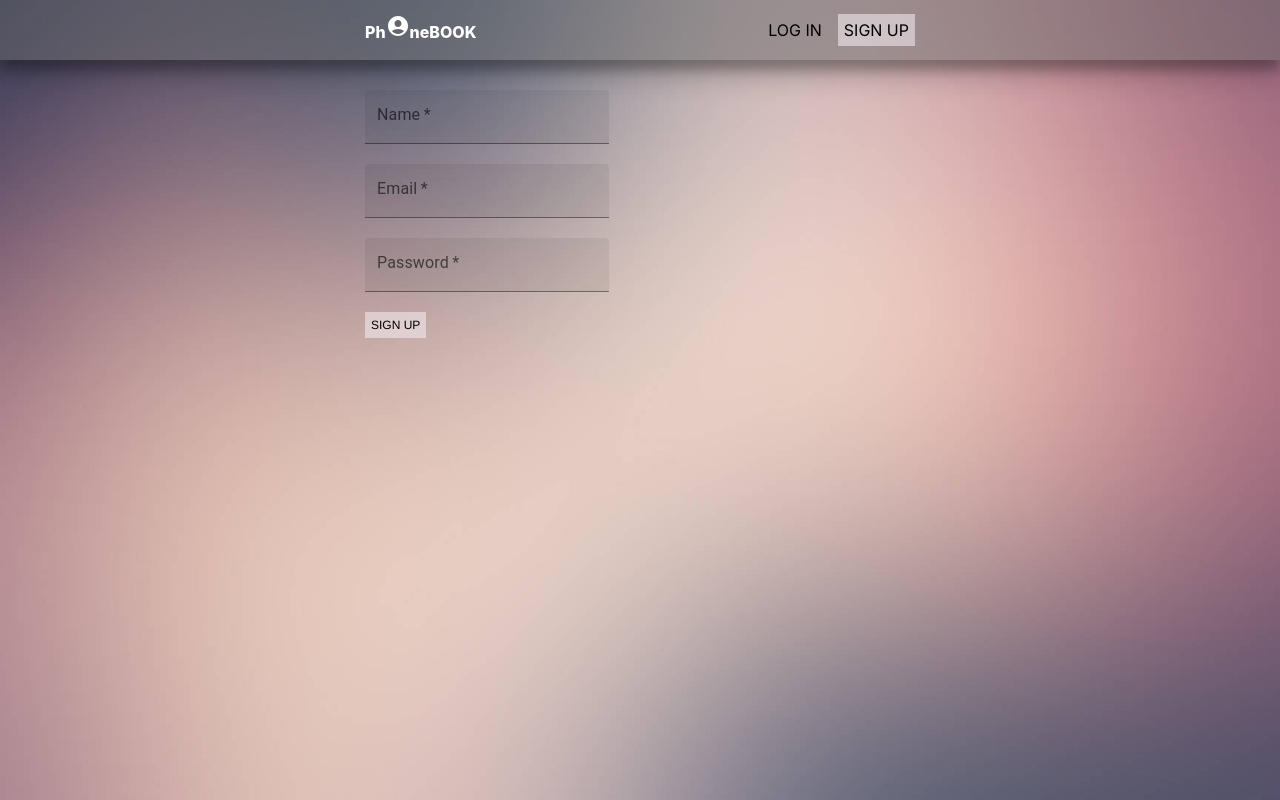
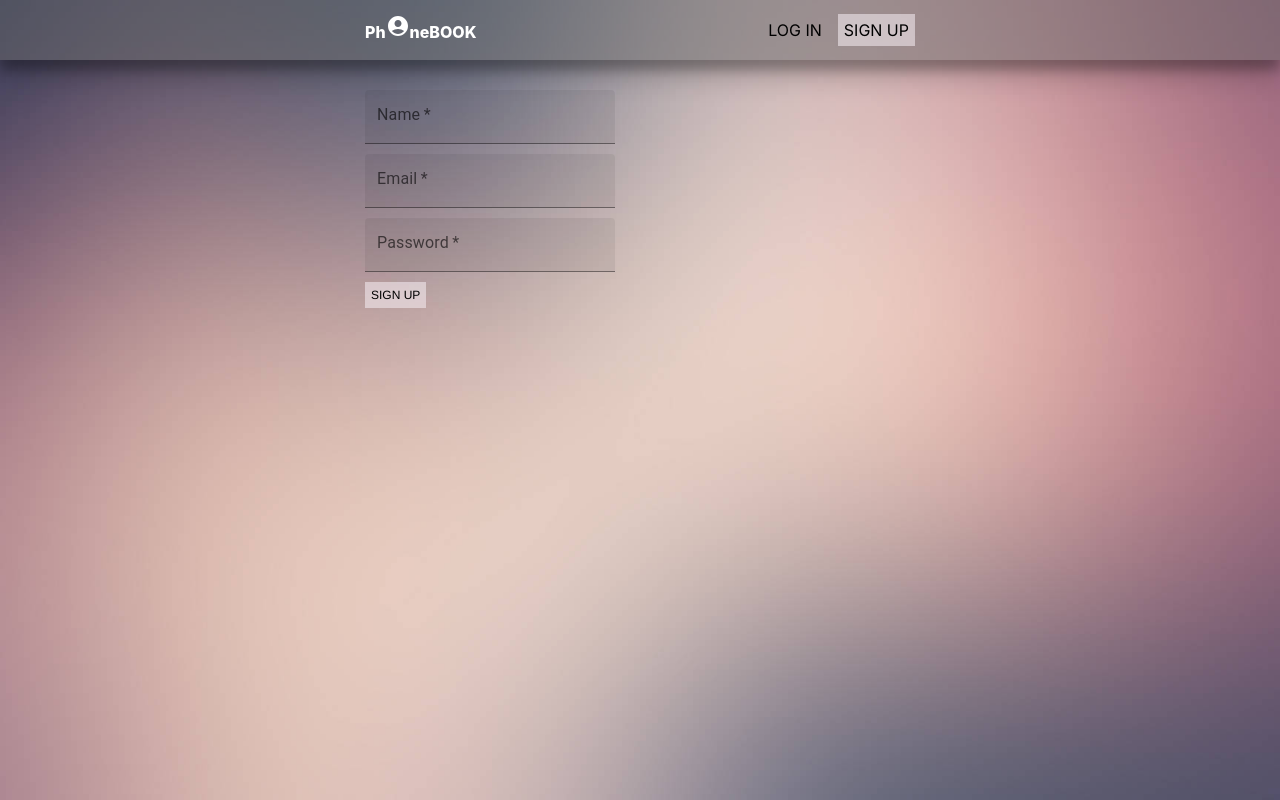
Before and after one commit to YanaPav/goit-react-hw-08-phonebook, a React (Create React App) app: page /goit-react-hw-08-phonebook/signup in a window 1280 px wide. Built offline with nearby package versions, Linux system fonts and the light colour scheme.

Commit message:
Update SignupForm.jsx

```diff
--- a/src/components/SignupForm/SignupForm.jsx
+++ b/src/components/SignupForm/SignupForm.jsx
@@ -28,7 +28,6 @@ export const SignupForm = () => {
   return (
     <>
       <StyledForm ref={signUpForm} onSubmit={onSubmit}>
-        <label>
         <TextField
           // id="filled-basic"
           label="Name"
@@ -39,8 +38,6 @@ export const SignupForm = () => {
           // pattern="^[a-zA-Zа-яА-Я]+(([' -][a-zA-Zа-яА-Я ])?[a-zA-Zа-яА-Я]*)*$"
           required
         />
-        </label>
-        <label>
         <TextField
           // id="filled-basic"
           label="Email"
@@ -51,8 +48,6 @@ export const SignupForm = () => {
           pattern="[a-z0-9._%+-]+@[a-z0-9.-]+\.[a-z]{2,4}$"
           required
         />
-        </label>
-        <label>
         <TextField
           id="filled-basic"
           label="Password"
@@ -63,7 +58,6 @@ export const SignupForm = () => {
           // pattern="[a-z0-9._%+-]+@[a-z0-9.-]+\.[a-z]{2,4}$"
           required
         />
-        </label>
         <CustomBtn type="submit">
           <span>Sign up</span>
         </CustomBtn>
```
Lines whose indentation alone changed are shown as unchanged.
